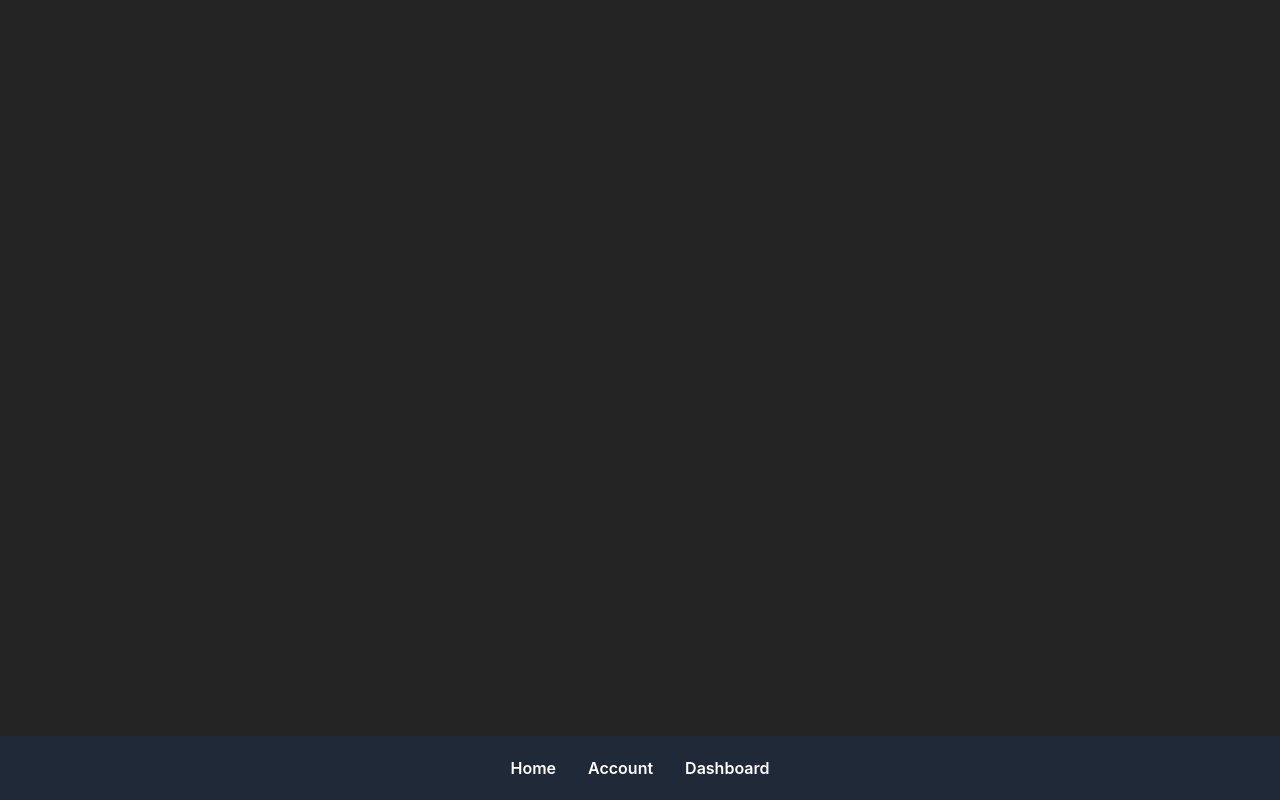
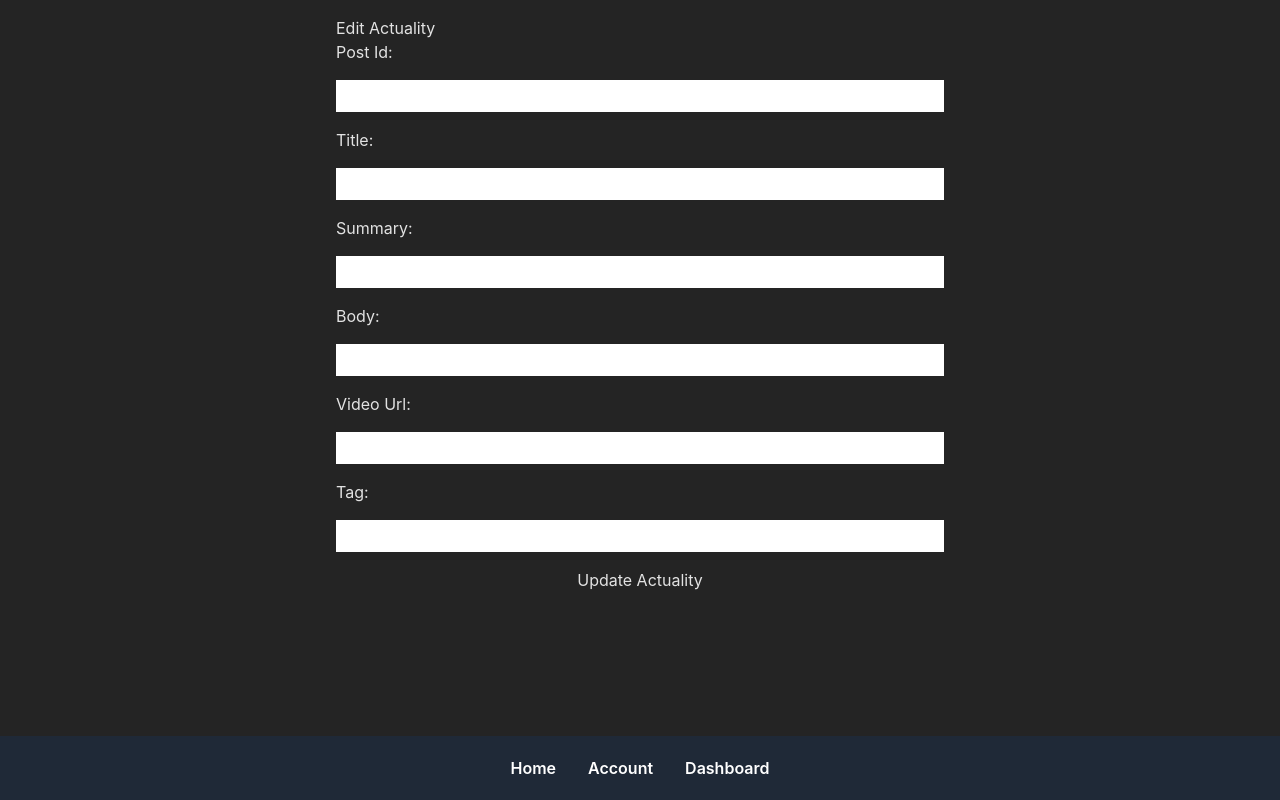
Before and after one commit to collectif-allela/intervous, a Vue app in the folder client/: page /post/1/actuality/1/edit in a window 1280 px wide. Built offline with nearby package versions, Linux system fonts and the light colour scheme; no server answers.

Commit message:
CRUD actuality

```diff
--- a/client/src/router/index.js
+++ b/client/src/router/index.js
@@ -54,15 +54,16 @@ const routes = [
     component: EditPost,
   },
   {
-    path: "/actuality/:id/create", // View for create a post
+    path: "/actuality/:id/create", // View for create an actuality
     name : "CreateActuality",
     component: CreateActuality,
     props: true,
   },
   {
-    path: "/actuality/:id/edit", // View for edit a post
+    path: "/post/:post_id/actuality/:id/edit", // View for edit an actuality
     name : "EditActuality",
     component: EditActuality,
+    props: true,
   }
 ];
 
--- a/client/src/views/CreateActuality.vue
+++ b/client/src/views/CreateActuality.vue
@@ -50,11 +50,11 @@ created() {
     async createActuality() {
       try {
         const response = await axios.post(`${this.baseUrl}/actualities`, this.actualityData); // Replace with your API endpoint
-        console.log('Post created:', response.data);
-        // Optionally, you can handle the response, e.g., show a success message or navigate to the Dashboard
-        window.alert('Actuality created');
+        // console.log('Post created:', response.data);
+        // // Optionally, you can handle the response, e.g., show a success message or navigate to the Dashboard
+        // window.alert('Actuality created');
         // Redirect to the dashboard view
-        this.$router.push({ name: 'dashboard' });
+        this.$router.push({ name: 'Post', params: { id: this.id } });
       } catch (error) {
         console.error('Error creating actuality:', error);
       }
--- a/client/src/views/CreatePost.vue
+++ b/client/src/views/CreatePost.vue
@@ -28,7 +28,7 @@ export default {
       try {
         const response = await axios.post(`${this.baseUrl}/posts`, this.postData); // Replace with your API endpoint
         // Optionally, you can handle the response, e.g., show a success message or navigate to the Dashboard
-        console.log('Post created:', response.data);
+        // console.log('Post created:', response.data);
         this.$router.push({ name: 'Dashboard' });
 
       } catch (error) {
--- a/client/src/views/EditActuality.vue
+++ b/client/src/views/EditActuality.vue
@@ -1,17 +1,19 @@
 <template>
-  <div>
+  <div class="w-1/2 m-auto h-fit">
     <h2>Edit Actuality</h2>
     <form @submit.prevent="updateActuality" class="flex flex-col gap-4">
+      <label for="post_id">Post Id:</label>
+      <input type="text" id="post_id" v-model="actualityData.post_id" class="text-black p-1" readonly>
       <label for="title">Title:</label>
-      <input type="text" id="title" v-model="actualityData.title" class="text-black">
+      <input type="text" id="title" v-model="actualityData.title" class="text-black p-1">
       <label for="summary">Summary:</label>
-      <input type="text" id="summary" v-model="actualityData.summary" class="text-black">
+      <input type="text" id="summary" v-model="actualityData.summary" class="text-black p-1">
       <label for="body">Body:</label>
-      <input type="text" id="body" v-model="actualityData.body" class="text-black">
+      <input type="text" id="body" v-model="actualityData.body" class="text-black p-1">
       <label for="videoUrl">Video Url:</label>
-      <input type="text" id="videoUrl" v-model="actualityData.video_url" class="text-black">
+      <input type="text" id="videoUrl" v-model="actualityData.video_url" class="text-black p-1">
       <label for="tag">Tag:</label>
-      <input type="text" id="tag" v-model="actualityData.tag" class="text-black">
+      <input type="text" id="tag" v-model="actualityData.tag" class="text-black p-1">
       <button type="submit">Update Actuality</button>
     </form>
   </div>
@@ -22,6 +24,7 @@ import axios from 'axios';
 
 export default {
   props: {
+    post_id : String,
     id: String,
   },
   data() {
@@ -42,6 +45,9 @@ export default {
     postIdAsInteger() {
       return parseInt(this.id);
     },
+    actualityPostIdAsInteger() {
+      return parseInt(this.post_id);
+    },
   },
   created() {
     // Fetch the actuality data to edit when the component is created
@@ -50,9 +56,15 @@ export default {
   methods: {
     async fetchActualityData() {
       try {
+        const actualityPostId = this.post_id;
+
         // Replace this with an API call to fetch the actuality data to be edited
         const actualityId = this.$route.params.id; // Assuming you're using Vue Router
-        const response = await axios.get(`${this.baseUrl}/actualities/${actualityId}`);
+        const response = await axios.get(`${this.baseUrl}/actualities/${actualityId}`, {
+          params: {
+            post_id: actualityPostId,
+          },
+        });
         this.actualityData = response.data; // Update actualityData with the fetched actuality data
       } catch (error) {
         console.error('Error fetching actuality data:', error);
@@ -60,11 +72,17 @@ export default {
     },
     async updateActuality() {
       try {
+        const actualityPostId = this.post_id;
         const actualityId = this.$route.params.id; // Assuming you're using Vue Router
-        const response = await axios.put(`${this.baseUrl}/actualities/${actualityId}`, this.actualityData);
+        const response = await axios.put(`${this.baseUrl}/actualities/${actualityId}`, this.actualityData,  {
+          params: {
+            postId: actualityPostId,
+          },
+        });
         // Optionally, you can handle the response, e.g., show a success message or navigate back to the Dashboard
         console.log('Actuality updated:', response.data);
-        this.$router.push({ name: 'dashboard' });
+
+        this.$router.push({ name: 'Post', params: { id: actualityPostId } });
       } catch (error) {
         console.error('Error updating actuality:', error);
       }
--- a/client/src/views/Post.vue
+++ b/client/src/views/Post.vue
@@ -39,11 +39,13 @@
           <!-- Tab Content -->
           <div class="p-4">
             <div v-for="(actuality, index) in post.actualities" :key="index" v-show="activeTab === index">
+              <p class="text-gray-600">{{ actuality.id }}</p>
               <h2 class="text-lg font-bold mb-2">{{ actuality.title }}</h2>
               <p class="text-gray-600">{{ actuality.summary }}</p>
               <p class="text-gray-600">{{ actuality.body }}</p>
               <p class="text-gray-600">{{ actuality.tag }}</p>
-              <router-link :to="{ name: 'EditActuality', params: { id: post.id } }">
+              <p class="text-gray-600">{{ actuality.post_id }}</p>
+              <router-link :to="{ name: 'EditActuality', params: { post_id: post.id, id: actuality.id } }">
               <button class="pointer px-4 py-2 bg-yellow-500 text-white rounded-md hover-bg-yellow-600">
                 Edit
               </button>
@@ -78,13 +80,12 @@ export default {
     };
   },
   created() {
-    this.fetchPost();
-    this.fetchActualities(this.id); // Use "this.id" to access the prop
+    this.fetchPost(this.id);
+    this.fetchActualities(this.id); // Use "this.id" to access the prop post_id
   },
   methods: {
-    async fetchPost() {
+    async fetchPost(postId) {
       try {
-        const postId = this.id;
         const response = await this.$axios.get(`/posts/${postId}`);
         this.post = response.data;
         this.loading = false;
@@ -94,19 +95,16 @@ export default {
     },
     async fetchActualities(postId) {
       try {
-        const response = await this.$axios.get('/actualities', {
-          params: {
-            postId: postId,
-          },
-        });
-        this.post.actualities = response.data; // Update post's actualities property
-        if (this.post.actualities.length === 0){
+        const response = await this.$axios.get(`/actualities?post_id=${postId}`);
+        this.post.actualities = response.data;
+        if (this.post.actualities.length === 0) {
           this.loading = false;
-        };
+        }
       } catch (error) {
         console.error('Error fetching actualities:', error);
       }
     },
+
     async deleteActuality(actualityId) {
       try {
         // Use Axios to delete the post
```
Also changed, not shown: 1 other file (tests, documents, lock files or other folders).
